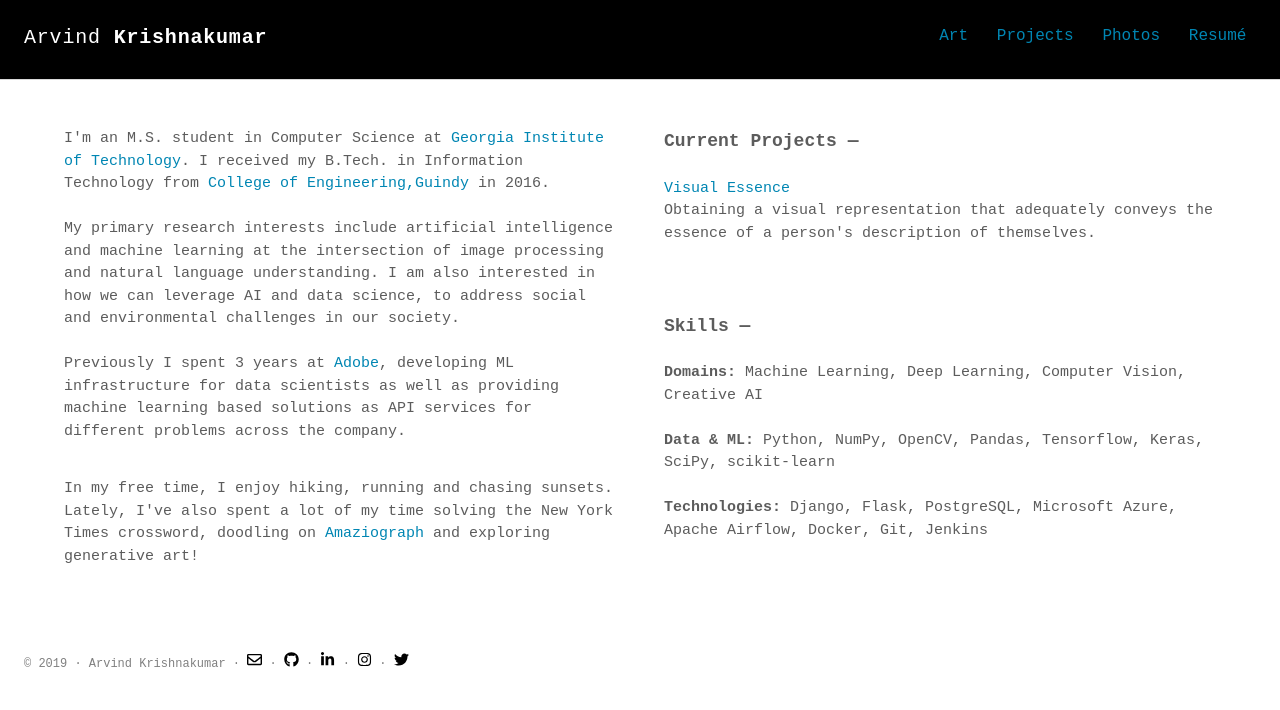
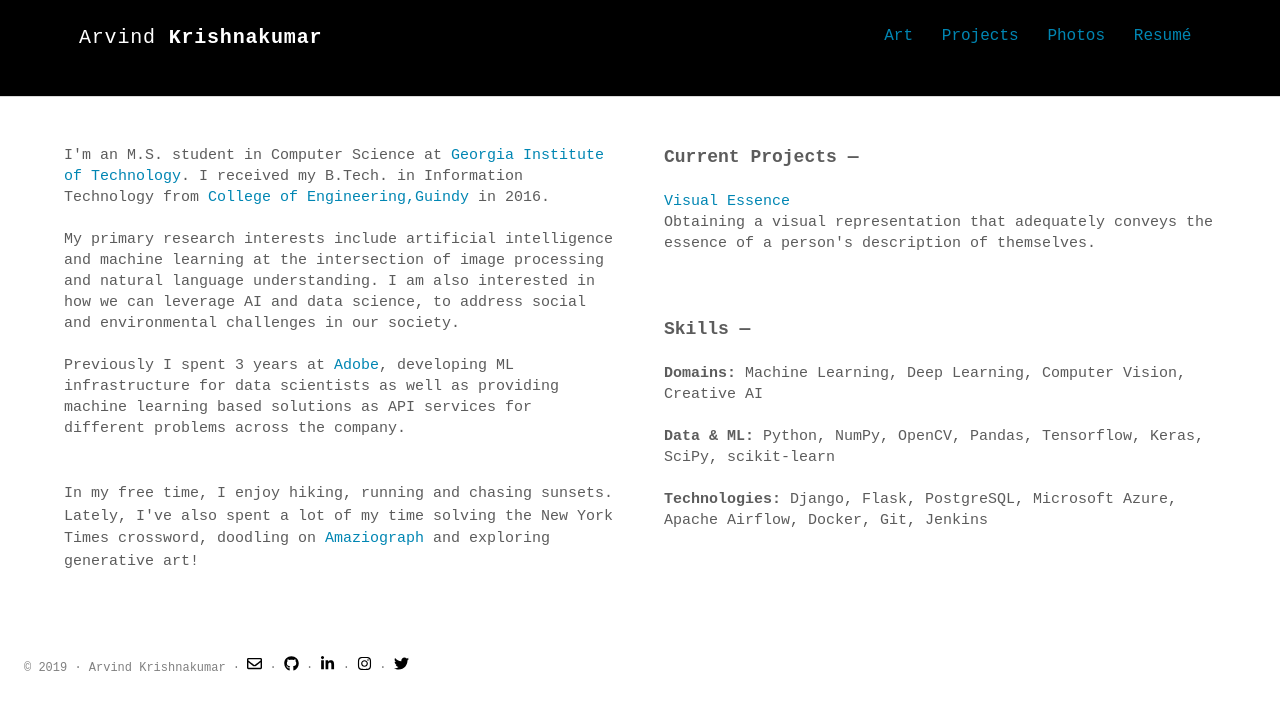
Before and after one commit to akrishna77/akrishna77.github.io, a Jekyll site: the page built from index.html, in a window 1280 px wide. Shown: the top 710 px of the page. Built offline with Jekyll 4.4.1, drawn with Linux system fonts in a browser that asks for light colours; some web fonts are replaced.

Commit message:
Adding bootstrap support + CSS fixes

```diff
--- a/_includes/head.html
+++ b/_includes/head.html
@@ -94,6 +94,8 @@
   {% if paginator.next_page %}
     <link rel="next" href="{{ paginator.next_page_path | prepend: site.baseurl | prepend: site.url }}">
   {% endif %}
-
+  <link rel="stylesheet" href="https://maxcdn.bootstrapcdn.com/bootstrap/3.4.1/css/bootstrap.min.css">
+  <script src="https://ajax.googleapis.com/ajax/libs/jquery/3.4.1/jquery.min.js"></script>
+  <script src="https://maxcdn.bootstrapcdn.com/bootstrap/3.4.1/js/bootstrap.min.js"></script>
   <link rel="stylesheet" href="{{ "/assets/css/main.css" | prepend: site.baseurl | prepend: site.url }}">
 </head>
--- a/_includes/intro.html
+++ b/_includes/intro.html
@@ -1,6 +1,7 @@
 <section class="intro">
   <div class="container-body">
-  	<div class="container-left">
+  	<div class="row">
+	    <div class="col-sm-6 container-left">
 		    <p class="lead">
 			I'm an M.S. student in Computer Science at <a href="https://www.gatech.edu/">Georgia Institute of Technology</a>. I received my B.Tech. in Information Technology from <a href="https://ceg.annauniv.edu/">College of Engineering,Guindy</a> in 2016.
 			<br /><br />
@@ -14,7 +15,7 @@
 			</p>
 	  	</div>
 
-  	<div class="container-right">
+	  	<div class="col-sm-6 container-right">
 	  		<p class="lead">
 			  	<h> Current Projects — </h>
 				<br /><br />
@@ -32,4 +33,5 @@
 			</p>
 		</div>
 	</div>
+  </div>
 </section>
--- a/_includes/nav.html
+++ b/_includes/nav.html
@@ -1,8 +1,7 @@
-
-<nav class="nav"  style="background-color:black;">
+<nav class="nav-custom"  style="background-color:black;">
   <div class="container">
     <h1 class="logo"><a style="color:white;" href="{{ '/' | prepend: site.baseurl | prepend: site.url }}">{{ site.title_left }} <span>{{ site.title_right }}</span></a></h1>
-    <ul class="navbar">
+    <ul class="navbar-custom">
       <li><a href="{{ '/art' | prepend: site.baseurl | prepend: site.url }}">Art</a></li>
       <li><a href="{{ '/projects' | prepend: site.baseurl | prepend: site.url }}">Projects</a></li>
       <li><a href="{{ '/photos' | prepend: site.baseurl | prepend: site.url }}">Photos</a></li>
--- a/assets/scss/_layout.scss
+++ b/assets/scss/_layout.scss
@@ -111,6 +111,7 @@
   color: $blue-color;
   padding-bottom: .05em;
   border-bottom: 2px solid transparent;
+  text-decoration: none;
 
   @include transition(border 300ms linear);
 
@@ -167,11 +168,11 @@
   }
 }
 
-.nav {
+.nav-custom {
   min-height: 64px;
 }
 
-.navbar {
+.navbar-custom {
   float: right;
   margin: 0;
   position: relative;
```
Also changed, not shown: photos.md (+6 -19 lines). Lines whose indentation alone changed are shown as unchanged.
